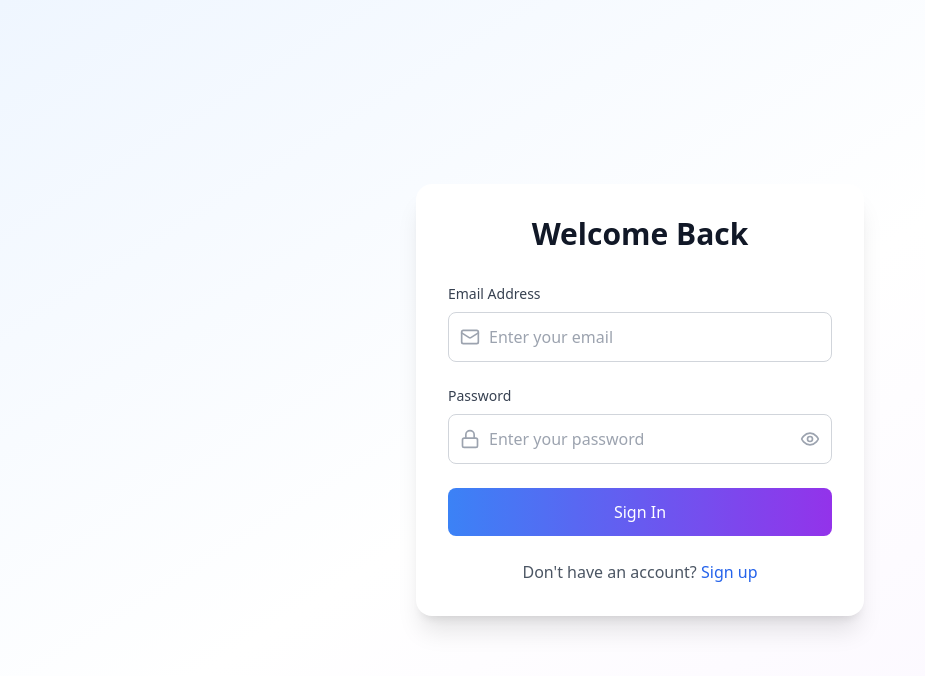
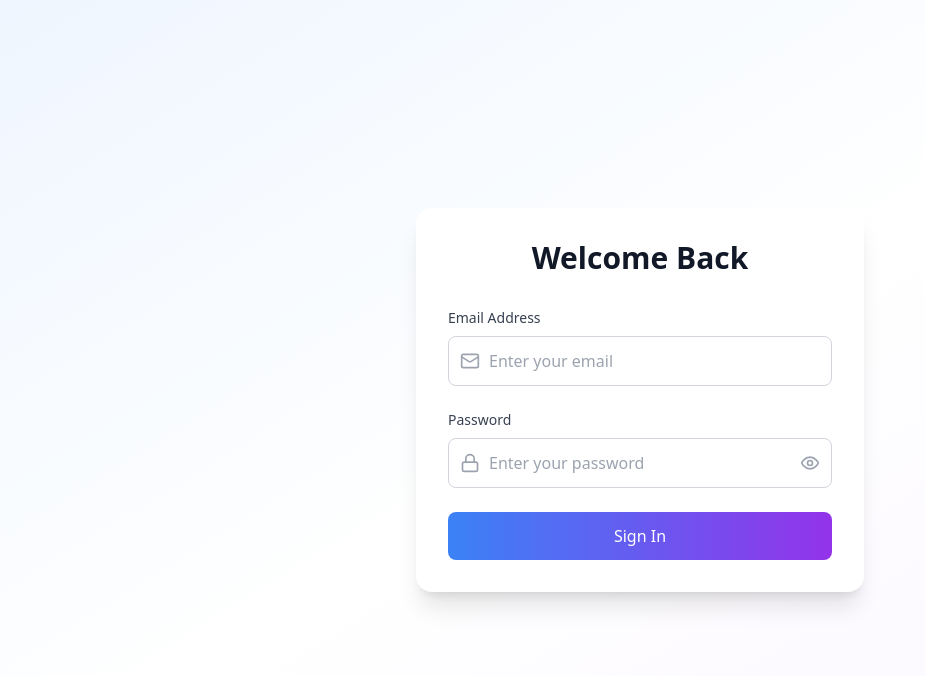
Before and after one commit to xenprogramer/psi-index, a React (Vite) app: page / in a window 1280 px wide. Shown: the top 676 px of the page, without its empty margins (0-925 px from the left). Built offline with nearby package versions, Linux system fonts and the light colour scheme; no server answers.

Commit message:
Updated LoginForm.tsx

```diff
--- a/src/components/auth/LoginForm.tsx
+++ b/src/components/auth/LoginForm.tsx
@@ -96,17 +96,6 @@
           </button>
         </form>
 
-        <div className="mt-6 text-center">
-          <p className="text-gray-600">
-            Don't have an account?{' '}
-            <button
-              onClick={onToggleMode}
-              className="text-blue-600 hover:text-blue-700 font-medium"
-            >
-              Sign up
-            </button>
-          </p>
-        </div>
       </div>
     </div>
   )
```
